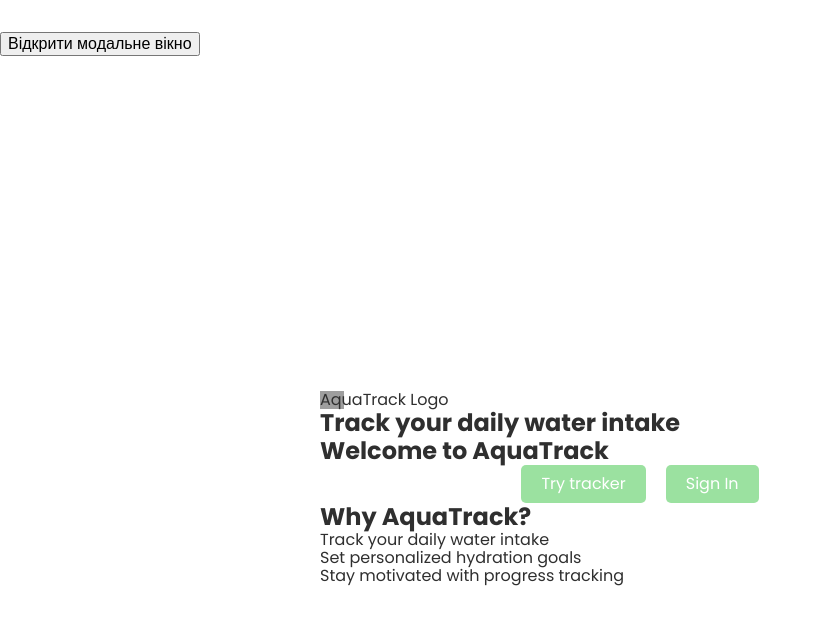
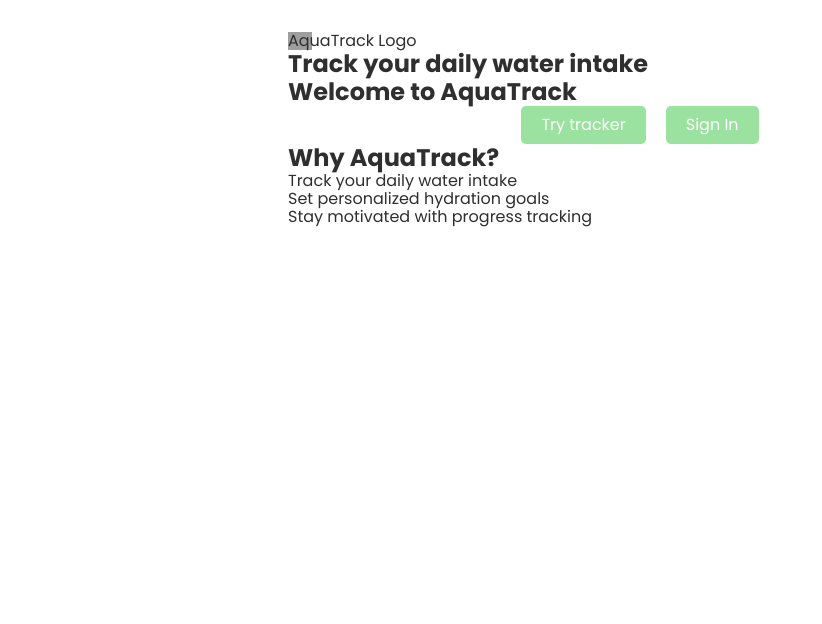
Before and after one commit to psht13/aqua-track-front, a React (Vite) app: page / in a window 1280 px wide. Shown: the top 624 px of the page, without its empty margins (0-822 px from the left). Built offline with nearby package versions, Linux system fonts and the light colour scheme; grey boxes are pictures that could not be loaded.

Commit message:
Created Modal and SharedLayout components

```diff
--- a/src/app/App.jsx
+++ b/src/app/App.jsx
@@ -1,35 +1,18 @@
 import { Route, Routes } from "react-router";
-import { Suspense } from "react";
-import Loader from "../components/loader/Loader";
 import SharedLayout from "../components/SharedLayout/SharedLayout";
-import Modal from "../components/modal/Modal";
-import { useState } from "react";
 
 import HomePage from "../pages/home-page/HomePage";
 import css from "./App.module.css";
+
 const App = () => {
-  const [isModalOpen, setModalOpen] = useState(false);
   return (
-    <>
-      <button onClick={() => setModalOpen(true)}>
-        Відкрити модальне вікно
-      </button>
-      {isModalOpen && (
-        <Modal onClose={() => setModalOpen(false)}>
-          <h2>Привіт! Це модальне вікно.</h2>
-          <p>Це приклад контенту.</p>
-        </Modal>
-      )}
-      <div className={css.container}>
-        <Suspense fallback={<Loader />}>
-          <SharedLayout>
-            <Routes>
-              <Route path="/" element={<HomePage />} />
-            </Routes>
-          </SharedLayout>
-        </Suspense>
-      </div>
-    </>
+    <div className={css.container}>
+      <Routes>
+        <Route path="/" element={<SharedLayout />}>
+          <Route path="/" element={<HomePage />} />
+        </Route>
+      </Routes>
+    </div>
   );
 };
 
--- a/src/components/modal/Modal.jsx
+++ b/src/components/modal/Modal.jsx
@@ -43,7 +43,14 @@ const Modal = ({ children, onClose }) => {
           className={css.closeButton}
           onClick={() => handleCloseModal({ code: "Escape" })}
         >
-          &#x2715; {/* Іконка "×" */}
+          <svg
+            width={12}
+            height={12}
+            className={css.icon}
+            style={{ stroke: "#2F2F2F", fill: "transparent" }}
+          >
+            <use href="src/assets/sprite.svg#icon-x"></use>
+          </svg>
         </button>
       </div>
     </div>
--- a/src/components/modal/Modal.module.css
+++ b/src/components/modal/Modal.module.css
@@ -22,7 +22,7 @@
 
 .modalContent {
   position: relative;
-  background: rgba(255, 255, 255, 1);
+  background: var(--main-white);
   padding: 20px;
   border-radius: 15px;
   margin: 50px auto;
@@ -34,12 +34,18 @@
 
 .closeButton {
   position: absolute;
-  top: 10px;
-  right: 10px;
+  top: 20px;
+  right: 16px;
   background: none;
   border: none;
-  font-size: 18px;
   cursor: pointer;
+  width: 24px;
+  height: 24px;
+}
+
+.icon {
+  width: 24px;
+  height: 24px;
 }
 
 @media only screen and (min-width: 768px) {
@@ -47,4 +53,13 @@
     padding: 40px;
     min-width: 518px;
   }
+  .closeButton {
+    right: 20px;
+    width: 28px;
+    height: 28px;
+  }
+  .icon {
+    width: 28px;
+    height: 28px;
+  }
 }
--- a/src/components/sharedLayout/SharedLayout.jsx
+++ b/src/components/sharedLayout/SharedLayout.jsx
@@ -1,7 +1,15 @@
-import css from "./SharedLayout.module.css";
+import { Outlet } from "react-router";
+import { Suspense } from "react";
+import Loader from "../loader/Loader";
 
-const SharedLayout = ({ children }) => {
-  return <div className={css.container}>{children}</div>;
+const SharedLayout = () => {
+  return (
+    <main>
+      <Suspense fallback={<Loader />}>
+        <Outlet />
+      </Suspense>
+    </main>
+  );
 };
 
 export default SharedLayout;
--- a/src/index.css
+++ b/src/index.css
@@ -25,14 +25,6 @@
 }
 
 body {
-  font-family: sans-serif;
-  margin: 16px 0;
-}
-
-main {
-  width: 100%;
-  height: 100%;
-  overflow: hidden;
   color: var(--main-text);
   font-family: var(--font);
 }
@@ -58,17 +50,3 @@ img {
   display: block;
   max-width: 100%;
 }
-
-@media only screen and (min-width: 768px) {
-  body {
-    margin: 32px 0;
-  }
-}
-
-@media (min-width: 1440px) {
-  body {
-    display: flex;
-    justify-content: center;
-    align-items: center;
-  }
-}
```
Also changed, not shown: package.json (+4 -5 lines).
